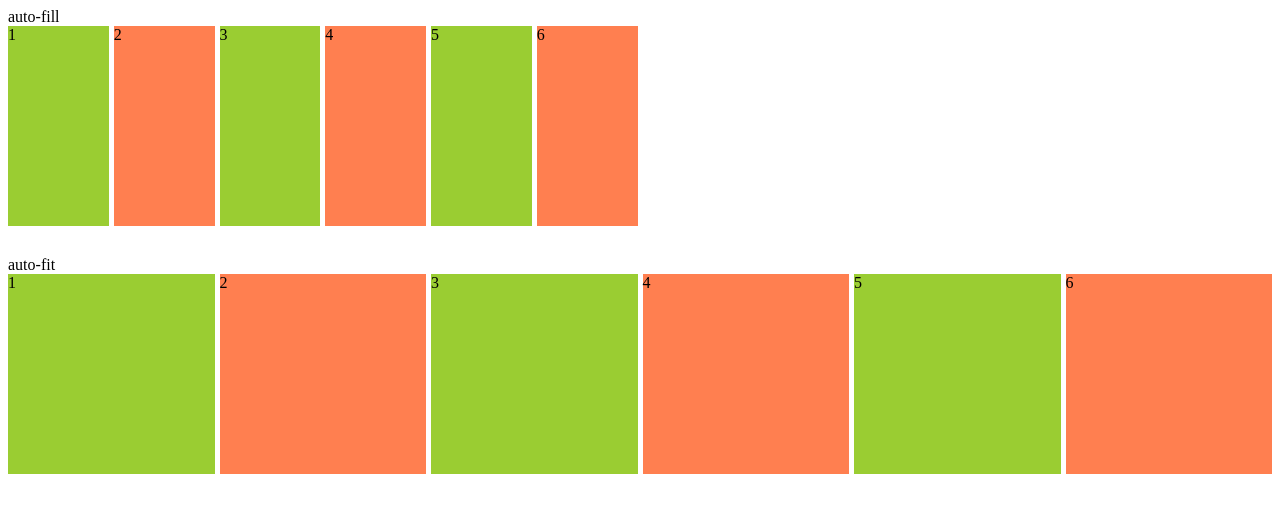
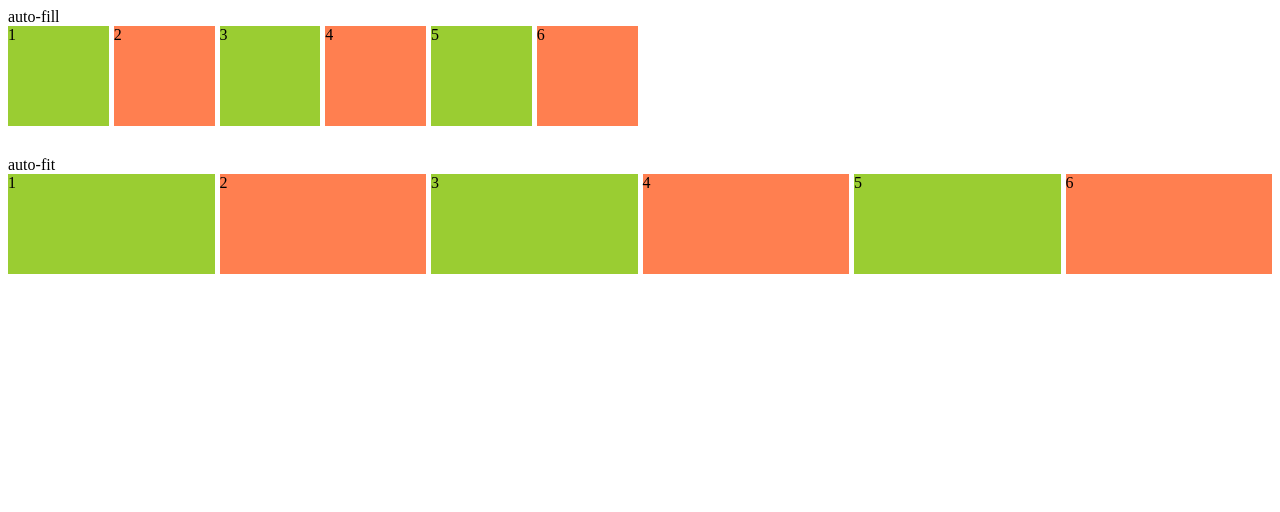
Before and after one commit to JeongBin0227/Layout_Master, a plain HTML site: page grid/gridSize.html in a window 1280 px wide. Drawn offline with nearby package versions, Linux system fonts and the light colour scheme.

Commit message:
refactor

```diff
--- a/grid/gridSize.html
+++ b/grid/gridSize.html
@@ -6,7 +6,7 @@
     .grid{
         display: grid;
         gap:5px;
-        grid-auto-rows: 200px;
+        grid-auto-rows: 100px;
         margin-bottom: 30px;
     }
     .grid:first-child{
```
Also changed, not shown: challenge4/index.html (+1 -1 lines).
